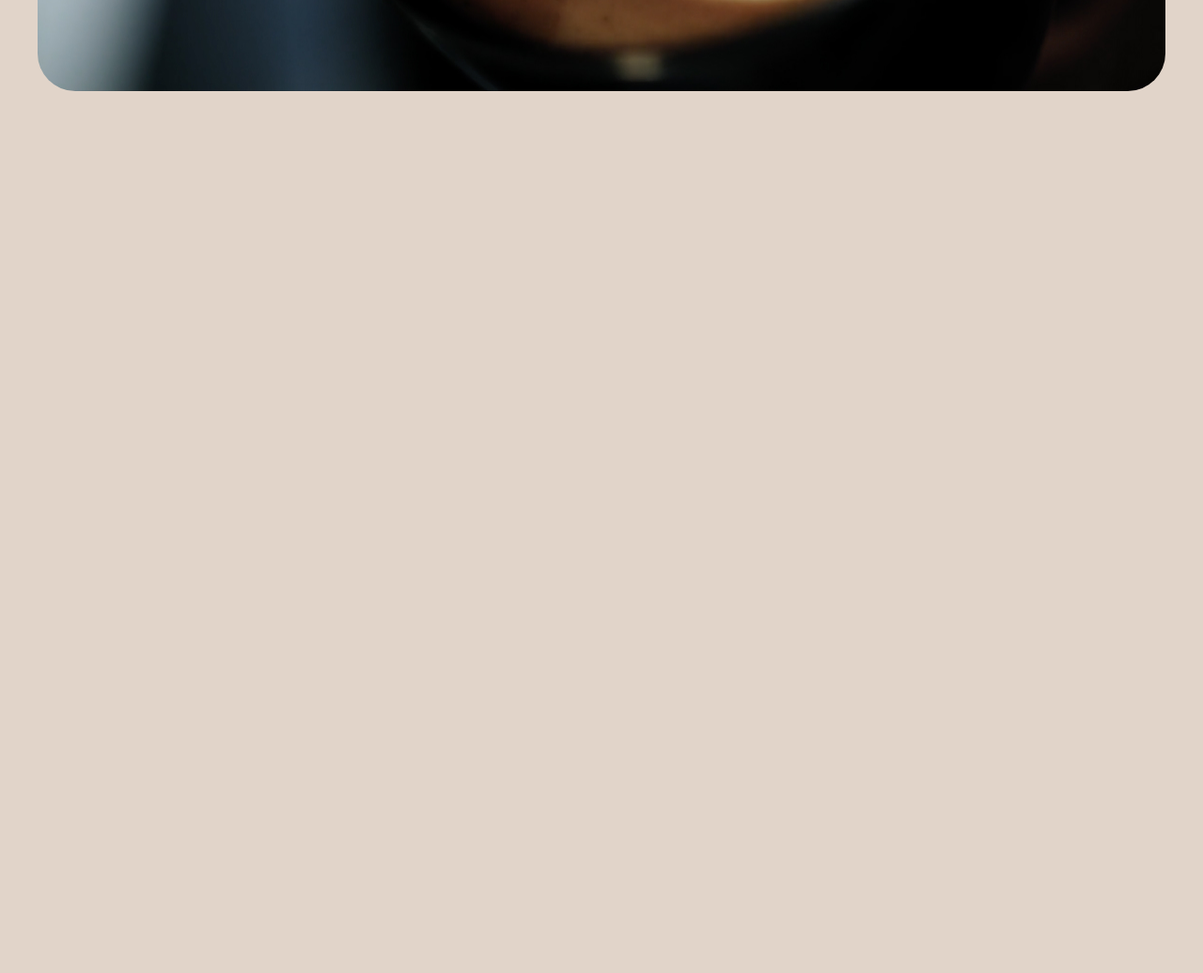
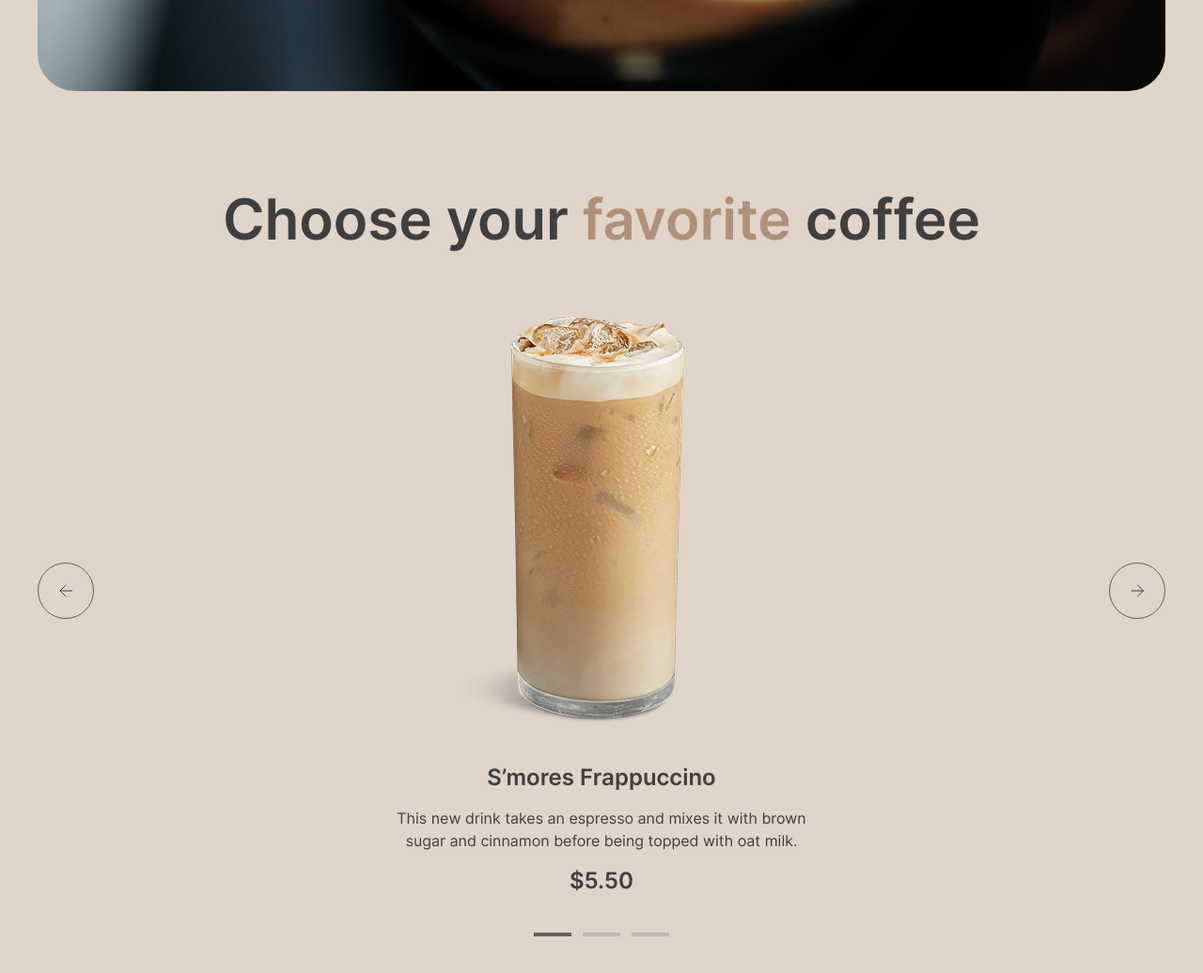
Before and after one commit to fgriff/rsschool-landing-page, a website: page landing-page/pages/home/index.html in a window 1280 px wide. Shown: the part 646-1682 px from the top of the page at 94% size. Before the commit the page ends 883 px from the top, so only its background shows below. Drawn offline with Linux system fonts and the light colour scheme.

Commit message:
feat: implement favorite coffee section

```diff
--- a/landing-page/pages/home/index.html
+++ b/landing-page/pages/home/index.html
@@ -40,6 +40,35 @@
           <button class="hero__button">Menu</button>
         </div>
       </section>
+
+      <section class="favorite">
+        <h2 class="favorite__title">Choose your <span class="favorite__title_accent">favorite </span>coffee</h2>
+        <div class="favorite__slider slider">
+          <div class="slider__container">
+            <div class="slider__left-control">
+              <button class="slider__btn slider__left-btn"></button>
+            </div>
+            <div class="slider__slide">
+              <div class="slider__content">
+                <div class="slider__image">
+                  <img src="../../assets/img/slider/coffee-slider-1.png" alt="Slider image">
+                </div>
+                <h3 class="slider__title">S’mores Frappuccino</h3>
+                <p class="slider__description">This new drink takes an espresso and mixes it with brown sugar and cinnamon before being topped with oat milk.</p>
+                <p class="slider__price">$5.50</p>
+            </div>
+            </div>
+            <div class="slider__right-control">
+              <button class="slider__btn slider__right-btn"></button>
+            </div>
+          </div>
+          <div class="slider__pagination">
+            <div class="slider__bullet slider__bullet_active"></div>
+            <div class="slider__bullet"></div>
+            <div class="slider__bullet"></div>
+          </div>
+        </div>
+      </section>
     </main>
   </div>
 </body>
--- a/landing-page/sass/abstract/_constants.scss
+++ b/landing-page/sass/abstract/_constants.scss
@@ -3,5 +3,6 @@ $color-text-primary: #403f3d;
 $color-text-inverse: #e1d4c9;
 $color-text-accent: #b0907a;
 $color-border-primary: #c1b6ad;
+$color-border-inverse: #665f55;
 
 $size-content-width: 1440px;
--- /dev/null
+++ b/landing-page/sass/pages/home/_favorite-coffee.scss
@@ -0,0 +1,99 @@
+@use "../../abstract/constants" as *;
+
+.favorite {
+  margin-bottom: 100px;
+
+  &__title {
+    margin-bottom: 40px;
+    font-size: 60px;
+    font-weight: 600;
+    line-height: 125%;
+    text-align: center;
+
+    &_accent {
+      color: $color-text-accent;
+    }
+  }
+}
+
+.slider {
+  &__container {
+    margin-bottom: 40px;
+    display: flex;
+    justify-content: space-between;
+    align-items: center;
+  }
+
+  &__btn {
+    width: 60px;
+    height: 60px;
+    border: 1px solid $color-border-inverse;
+    border-radius: 50%;
+    background-position: center;
+    background-repeat: no-repeat;
+  }
+
+  &__left-btn {
+    background-image: url("../../../assets/img/arrow-left.svg");
+  }
+
+  &__right-btn {
+    background-image: url("../../../assets/img/arrow-right.svg");
+  }
+
+  &__content {
+    width: 480px;
+    display: flex;
+    flex-direction: column;
+    align-items: center;
+  }
+
+  &__image {
+    margin-bottom: 20px;
+
+    & > img {
+      display: block;
+    }
+  }
+
+  &__title {
+    margin-bottom: 16px;
+    font-size: 24px;
+    font-weight: 600;
+    line-height: 125%;
+  }
+
+  &__description {
+    margin-bottom: 16px;
+    font-size: 16px;
+    font-weight: 400;
+    line-height: 150%;
+    text-align: center;
+  }
+
+  &__price{
+    font-size: 24px;
+    font-weight: 600;
+    line-height: 125%;
+  }
+
+  &__pagination {
+    display: flex;
+    justify-content: center;
+    align-items: center;
+  }
+
+  &__bullet {
+    width: 40px;
+    height: 4px;
+    background-color: $color-border-primary;
+
+    &:not(:last-child) {
+      margin-right: 12px;
+    }
+
+    &_active {
+      background-color: $color-border-inverse;
+    }
+  }
+}
--- a/landing-page/sass/pages/home/home.scss
+++ b/landing-page/sass/pages/home/home.scss
@@ -1 +1,2 @@
 @use "hero";
+@use "favorite-coffee";
```
Also changed, not shown: landing-page/assets/img/arrow-left.svg (added), landing-page/assets/img/arrow-right.svg (added), landing-page/assets/img/slider/coffee-slider-1.png (added), landing-page/assets/img/slider/coffee-slider-2.png (added), landing-page/assets/img/slider/coffee-slider-3.png (added), landing-page/pages/home/css/style.css, 1 other file.
